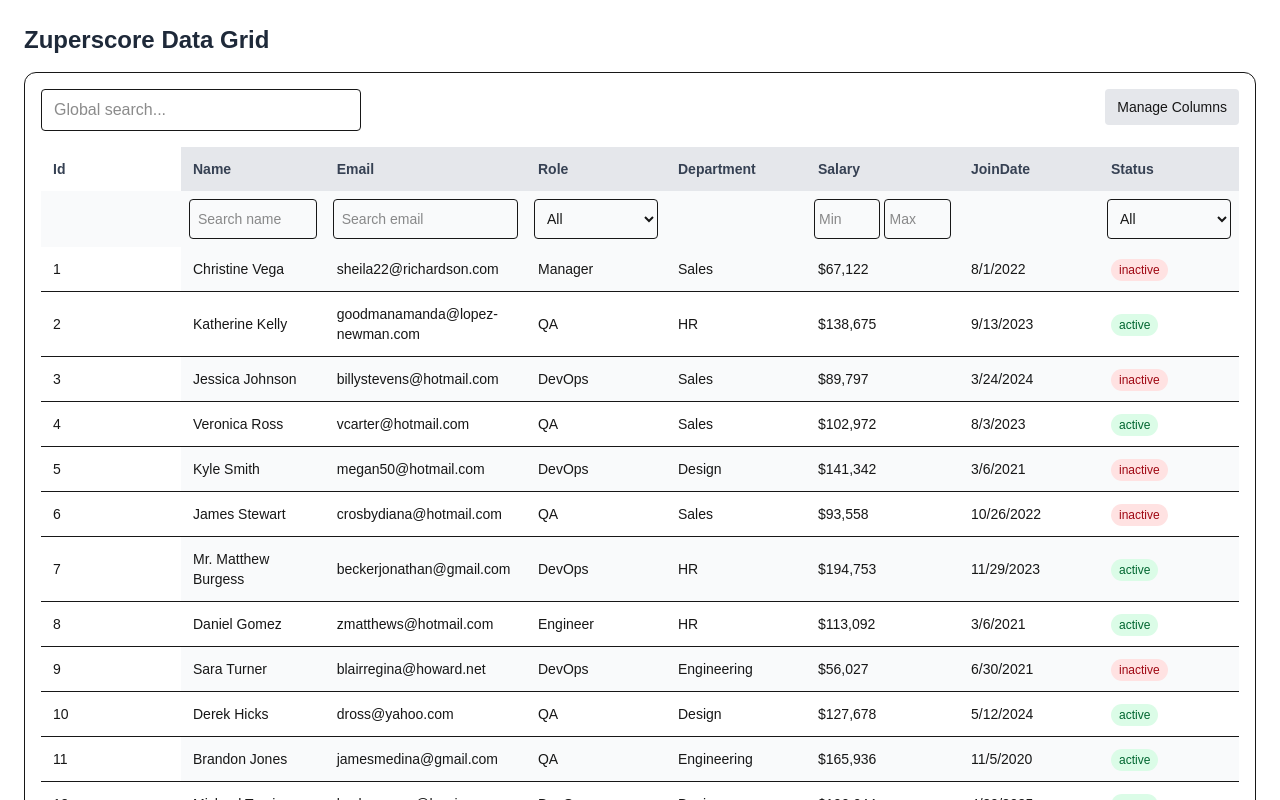
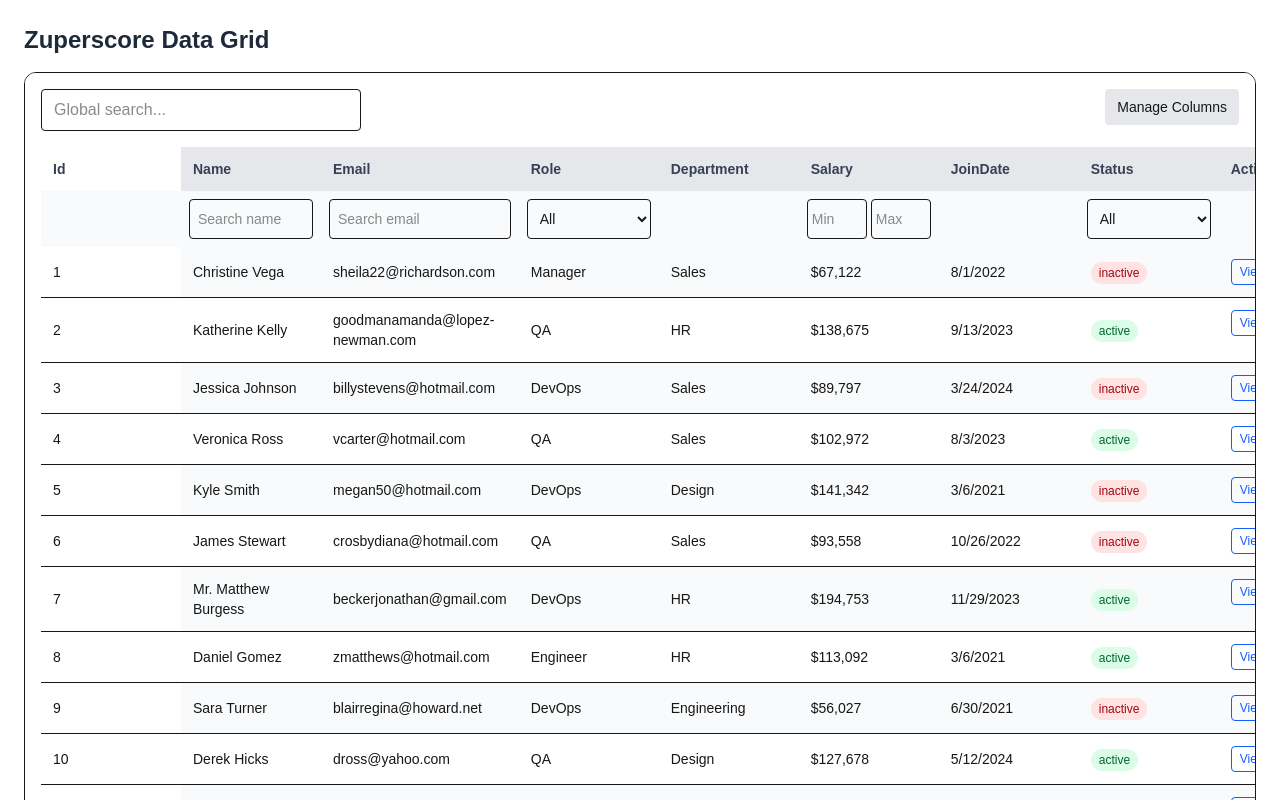
Before and after one commit to naveensing575/Next-Grid, a Next.js app: page / in a window 1280 px wide. Shown: the top 800 px of the page. Built offline with nearby package versions, Linux system fonts and the light colour scheme.

Commit message:
feat: add custom ui components

```diff
--- a/package.json
+++ b/package.json
@@ -9,6 +9,7 @@
     "lint": "next lint"
   },
   "dependencies": {
+    "clsx": "^2.1.1",
     "framer-motion": "^12.23.6",
     "next": "15.4.2",
     "postcss": "^8.5.6",
--- a/src/components/DataGrid/DataGrid.tsx
+++ b/src/components/DataGrid/DataGrid.tsx
@@ -47,8 +47,19 @@ export default function DataGrid() {
     salaryMax: '',
   })
 
-  const allColumns = ['id', 'name', 'email', 'role', 'department', 'salary', 'joinDate', 'status']
-  const [visibleColumns, setVisibleColumns] = useState<string[]>(allColumns)
+  const allColumns = [
+    'id',
+    'name',
+    'email',
+    'role',
+    'department',
+    'salary',
+    'joinDate',
+    'status',
+    'actions', // ✅ included explicitly
+  ]
+
+  const [visibleColumns, setVisibleColumns] = useState<string[]>([...allColumns])
 
   const rowsPerPage = 20
 
@@ -88,6 +99,10 @@ export default function DataGrid() {
 
   const handleColumnReorder = (newOrder: string[]) => {
     setVisibleColumns(newOrder)
+  }
+
+  const handleDelete = (id: number) => {
+    setData((prev) => prev.filter((user) => user.id !== id))
   }
 
   const filteredData = data.filter((user) => {
@@ -182,7 +197,12 @@ export default function DataGrid() {
         <tbody>
           {paginatedData.length > 0 ? (
             paginatedData.map((user) => (
-              <DataGridRow key={user.id} user={user} visibleColumns={visibleColumns} />
+              <DataGridRow
+                key={user.id}
+                user={user}
+                visibleColumns={visibleColumns}
+                handleDelete={handleDelete}
+              />
             ))
           ) : (
             <tr>
--- a/src/components/DataGrid/DataGridRow.tsx
+++ b/src/components/DataGrid/DataGridRow.tsx
@@ -1,3 +1,5 @@
+import Button from '../ui/Button'
+
 interface User {
   id: number
   name: string
@@ -10,17 +12,17 @@ interface User {
   avatar?: string
 }
 
-export default function DataGridRow({
-  user,
-  visibleColumns,
-}: {
+interface Props {
   user: User
   visibleColumns: string[]
-}) {
+  handleDelete: (id: number) => void
+}
+
+export default function DataGridRow({ user, visibleColumns, handleDelete }: Props) {
   return (
     <tr className="border-b hover:bg-gray-100 dark:hover:bg-gray-800 transition-colors odd:bg-gray-50 dark:odd:bg-gray-950">
       {visibleColumns.includes('id') && (
-        <td className="p-3 sticky left-0 z-10 bg-white dark:bg-gray-900">{user.id}</td>
+        <td className="p-3 w-12 sticky left-0 z-10 bg-white dark:bg-gray-900">{user.id}</td>
       )}
       {visibleColumns.includes('name') && <td className="p-3">{user.name}</td>}
       {visibleColumns.includes('email') && <td className="p-3">{user.email}</td>}
@@ -45,6 +47,13 @@ export default function DataGridRow({
           </span>
         </td>
       )}
+      {visibleColumns.includes('actions') && (
+        <td className="p-3 flex gap-3">
+          <Button label="View" onClick={() => alert(`Viewing ${user.name}`)} color="blue" />
+          <Button label="Edit" onClick={() => alert(`Editing ${user.name}`)} color="yellow" />
+          <Button label="Delete" onClick={() => handleDelete(user.id)} color="red" />
+        </td>
+      )}
     </tr>
   )
 }
--- /dev/null
+++ b/src/components/ui/Badge.tsx
@@ -0,0 +1,16 @@
+interface BadgeProps {
+  status: 'active' | 'inactive'
+}
+
+export default function Badge({ status }: BadgeProps) {
+  const color =
+    status === 'active'
+      ? 'bg-green-100 text-green-800'
+      : 'bg-red-100 text-red-800'
+
+  return (
+    <span className={`px-2 py-1 rounded-full text-xs font-medium ${color}`}>
+      {status}
+    </span>
+  )
+}
--- a/src/components/ui/Button.tsx
+++ b/src/components/ui/Button.tsx
@@ -0,0 +1,23 @@
+interface ButtonProps {
+  label: string
+  onClick: () => void
+  color?: 'blue' | 'red' | 'yellow' | 'gray'
+}
+
+const colorMap: Record<string, string> = {
+  blue: 'text-blue-600 border-blue-600 hover:bg-blue-600 hover:text-white',
+  red: 'text-red-600 border-red-600 hover:bg-red-600 hover:text-white',
+  yellow: 'text-yellow-600 border-yellow-600 hover:bg-yellow-600 hover:text-white',
+  gray: 'text-gray-600 border-gray-600 hover:bg-gray-600 hover:text-white',
+}
+
+export default function Button({ label, onClick, color = 'gray' }: ButtonProps) {
+  return (
+    <button
+      onClick={onClick}
+      className={`px-2 py-1 border rounded text-xs font-medium transition-colors duration-200 ${colorMap[color]}`}
+    >
+      {label}
+    </button>
+  )
+}
--- /dev/null
+++ b/src/components/ui/IconButton.tsx
@@ -0,0 +1,26 @@
+import { ReactNode } from 'react'
+
+interface IconButtonProps {
+  label: string
+  onClick: () => void
+  color?: 'blue' | 'yellow' | 'red'
+  children?: ReactNode
+}
+
+const colorMap = {
+  blue: 'text-blue-600 hover:text-blue-800',
+  yellow: 'text-yellow-600 hover:text-yellow-800',
+  red: 'text-red-600 hover:text-red-800',
+}
+
+export default function IconButton({ label, onClick, color = 'blue', children }: IconButtonProps) {
+  return (
+    <button
+      onClick={onClick}
+      className={`text-sm font-medium underline transition ${colorMap[color]}`}
+      title={label}
+    >
+      {children ?? label}
+    </button>
+  )
+}
```
Also changed, not shown: 1 other file (tests, documents, lock files or other folders).
